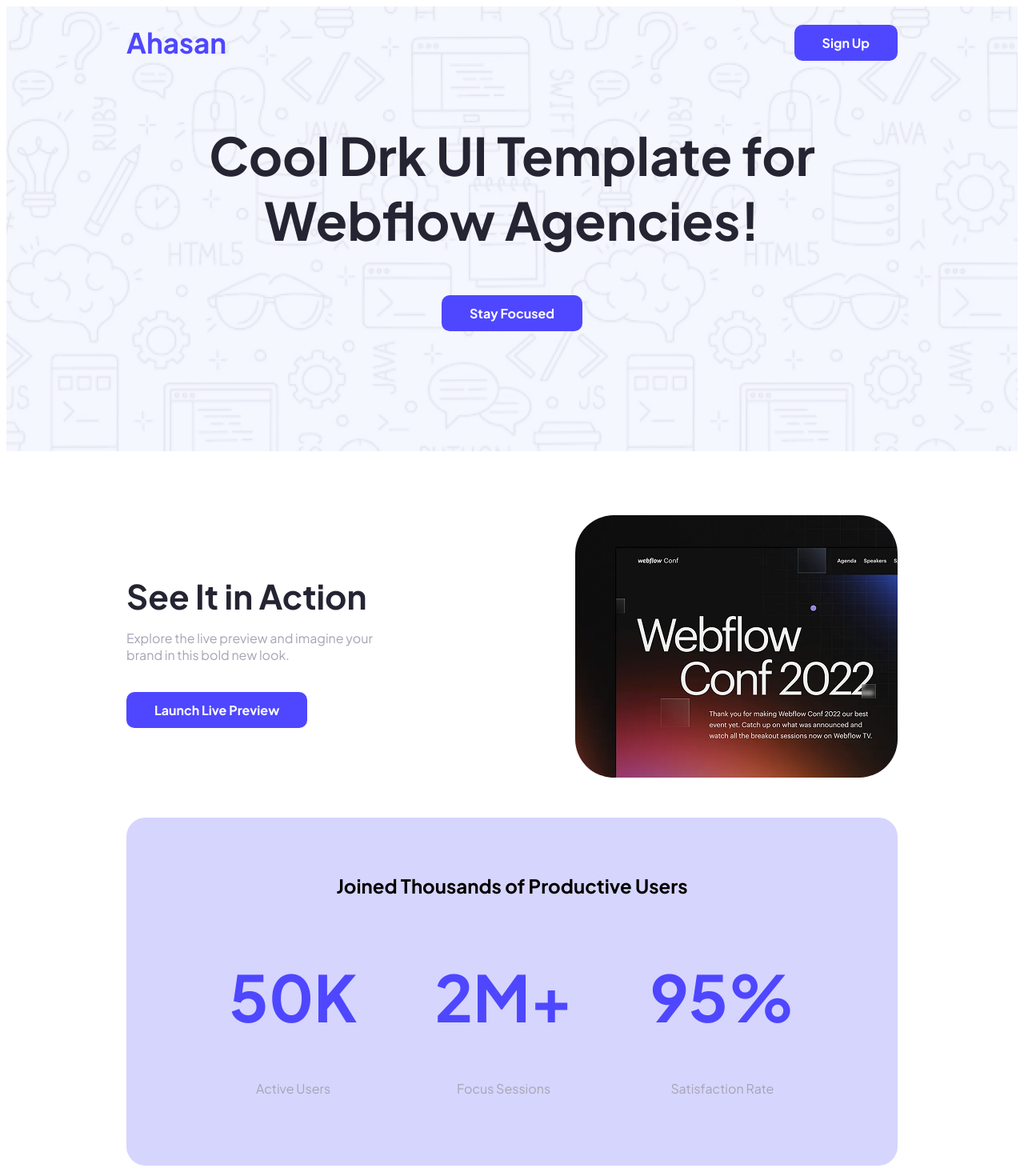
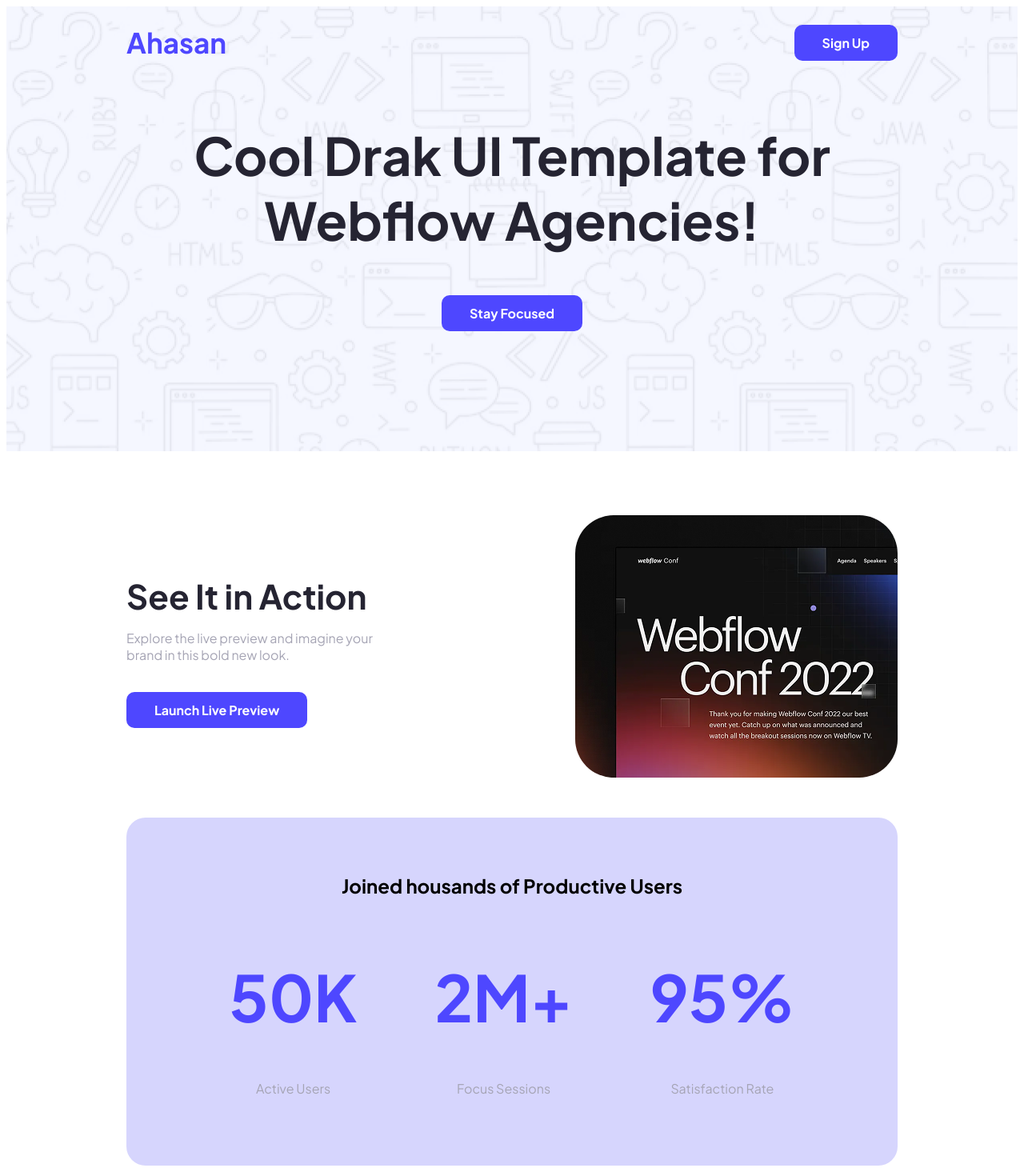
Before and after one commit to ahasansafayet7/First-web-flow15, a plain HTML site: page index.html in a window 1280 px wide. Shown: the top 1460 px of the page at 80% size. Drawn offline with Linux system fonts and the light colour scheme.

Commit message:
caraction

```diff
--- a/index.html
+++ b/index.html
@@ -18,7 +18,7 @@
                 <a href=""><button class="btn-15">Sign Up</button></a>
             </div>
             <div class="banner-btn">
-                <h2 class="ii2-1">Cool Drk UI Template for <br> Webflow Agencies!</h2>
+                <h2 class="ii2-1">Cool Drak UI Template for <br> Webflow Agencies!</h2>
                 <button class="btn-15">Stay Focused</button>
             </div>
         </div>
@@ -37,7 +37,7 @@
     <header id="banner-container-2">
         <div id="banner-2">
             <div class="banner-cont-1">
-                <h2 class="ii2-2">Joined Thousands of Productive Users</h2>
+                <h2 class="ii2-2">Joined housands of Productive Users</h2>
                 <div class="service">
                     <div>
                         <h1 class="sv">50K</h1>
```
